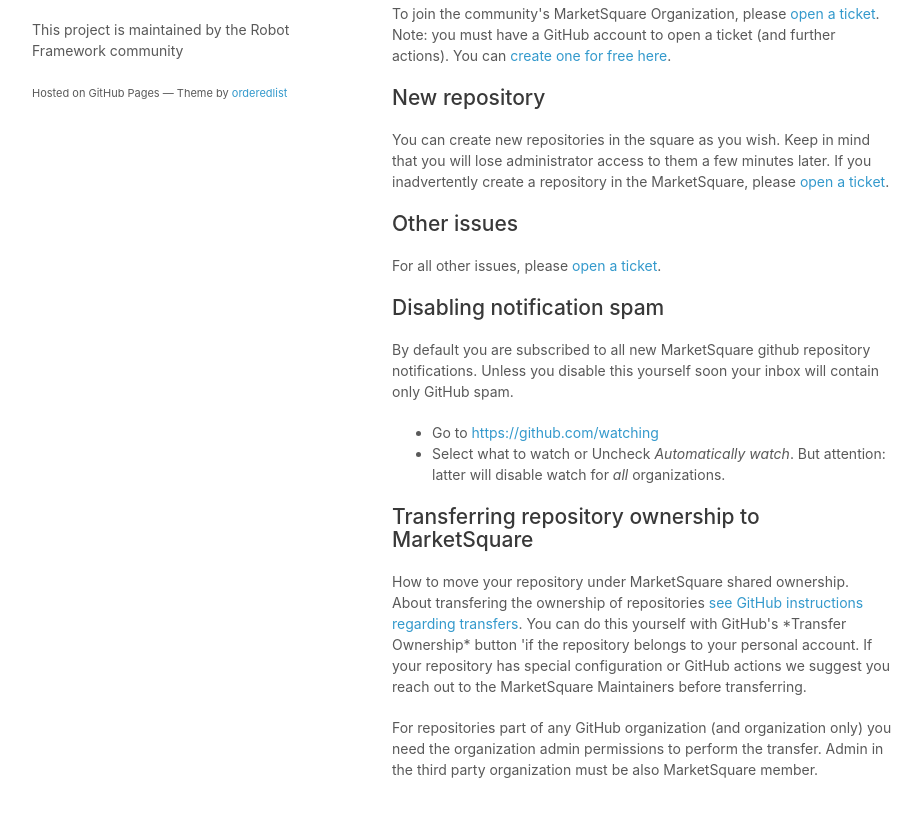
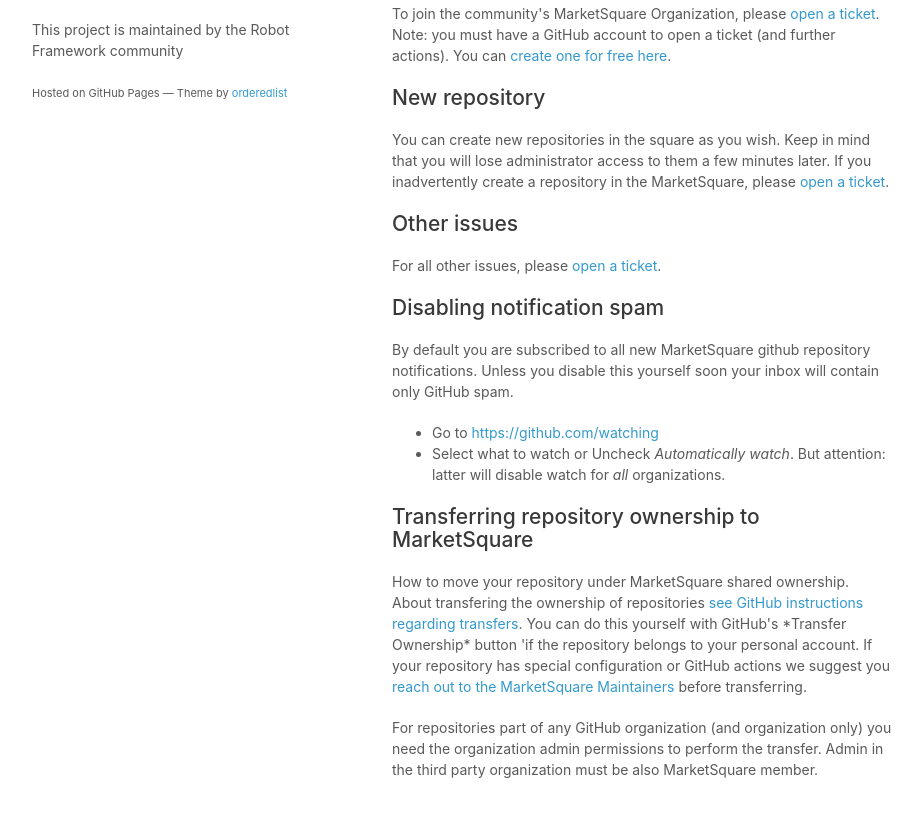
Before and after one commit to MarketSquare/marketsquare.github.io, a plain HTML site: page index.html in a window 1280 px wide. Shown: the part 628-1444 px from the top of the page, without its empty margins (178-1100 px from the left). Drawn offline with Linux system fonts and the light colour scheme.

Commit message:
Fixed typo

```diff
--- a/index.html
+++ b/index.html
@@ -62,7 +62,7 @@
 
         <h2>Transferring repository ownership to MarketSquare</h2>
 
-        <p>How to move your repository under MarketSquare shared ownership. About transfering the ownership of repositories  <a href="https://help.github.com/articles/how-to-transfer-a-repository">see GitHub instructions regarding transfers</a>. You can do this yourself with GitHub's *Transfer Ownership* button 'if the repository belongs to your personal account. If your repository has special configuration or GitHub actions we suggest you <ahref="https://github.com/marketsquare/MarketSquare/issues/new?title=Transfer%20repository%20with%20custom%20configuration%20inquiry&body=Please%20describe%20any%20custom%20configuration%2C%20including%20but%20not%20limited%20to%2C%20GitHub%20Webhooks%2C%20Secrets%20and%2For%20Actions.">reach out to the MarketSquare Maintainers</a> before transferring.</p>
+        <p>How to move your repository under MarketSquare shared ownership. About transfering the ownership of repositories  <a href="https://help.github.com/articles/how-to-transfer-a-repository">see GitHub instructions regarding transfers</a>. You can do this yourself with GitHub's *Transfer Ownership* button 'if the repository belongs to your personal account. If your repository has special configuration or GitHub actions we suggest you <a href="https://github.com/marketsquare/MarketSquare/issues/new?title=Transfer%20repository%20with%20custom%20configuration%20inquiry&body=Please%20describe%20any%20custom%20configuration%2C%20including%20but%20not%20limited%20to%2C%20GitHub%20Webhooks%2C%20Secrets%20and%2For%20Actions.">reach out to the MarketSquare Maintainers</a> before transferring.</p>
 
         <p>For repositories part of any GitHub organization (and organization only) you need the organization admin permissions to perform the transfer. Admin in the third party organization must be also MarketSquare member.</p>
 
```
